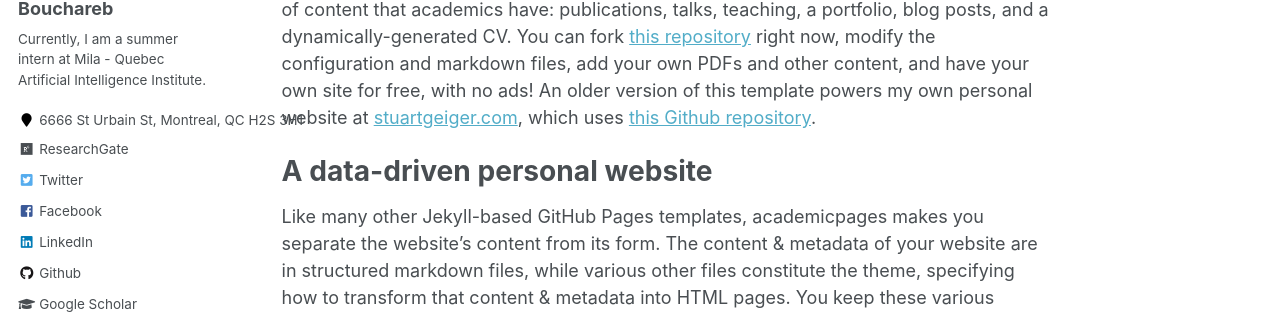
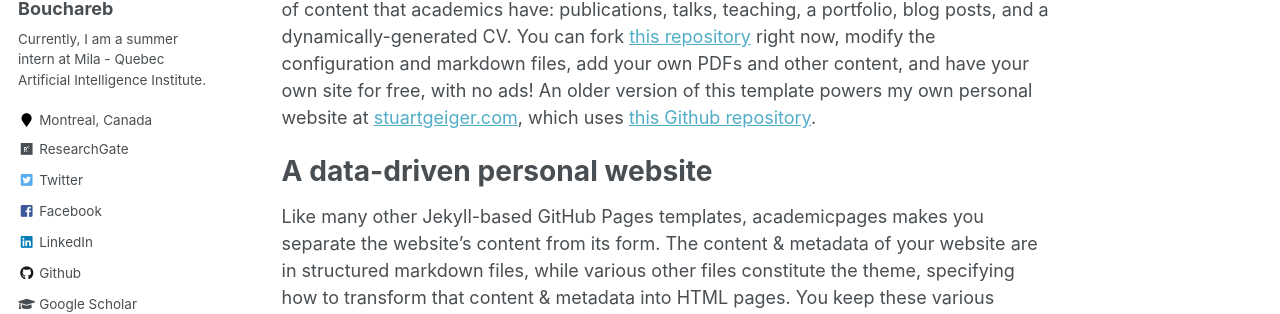
Before and after one commit to BYSD/bysd.github.io, a Jekyll site: the page built from _pages/about.md, in a window 1280 px wide. Shown: the part 327-641 px from the top of the page. Built offline with Jekyll 4.4.1, drawn with Linux system fonts in a browser that asks for light colours; some web fonts are replaced.

Commit message:
Update _config.yml

```diff
--- a/_config.yml
+++ b/_config.yml
@@ -83,9 +83,7 @@ author:
   name             : "Yasser Salah Eddine Bouchareb"
   avatar           : "profile.png"
   bio              : "Currently, I am a summer intern at Mila - Quebec Artificial Intelligence Institute."
-  location         : "6666 St Urbain St,
-                      \n
-                      Montreal, QC H2S 3H1"
+  location         : "Montreal, Canada"
   employer         :
   pubmed           :
   github           : "BYSD"
```
